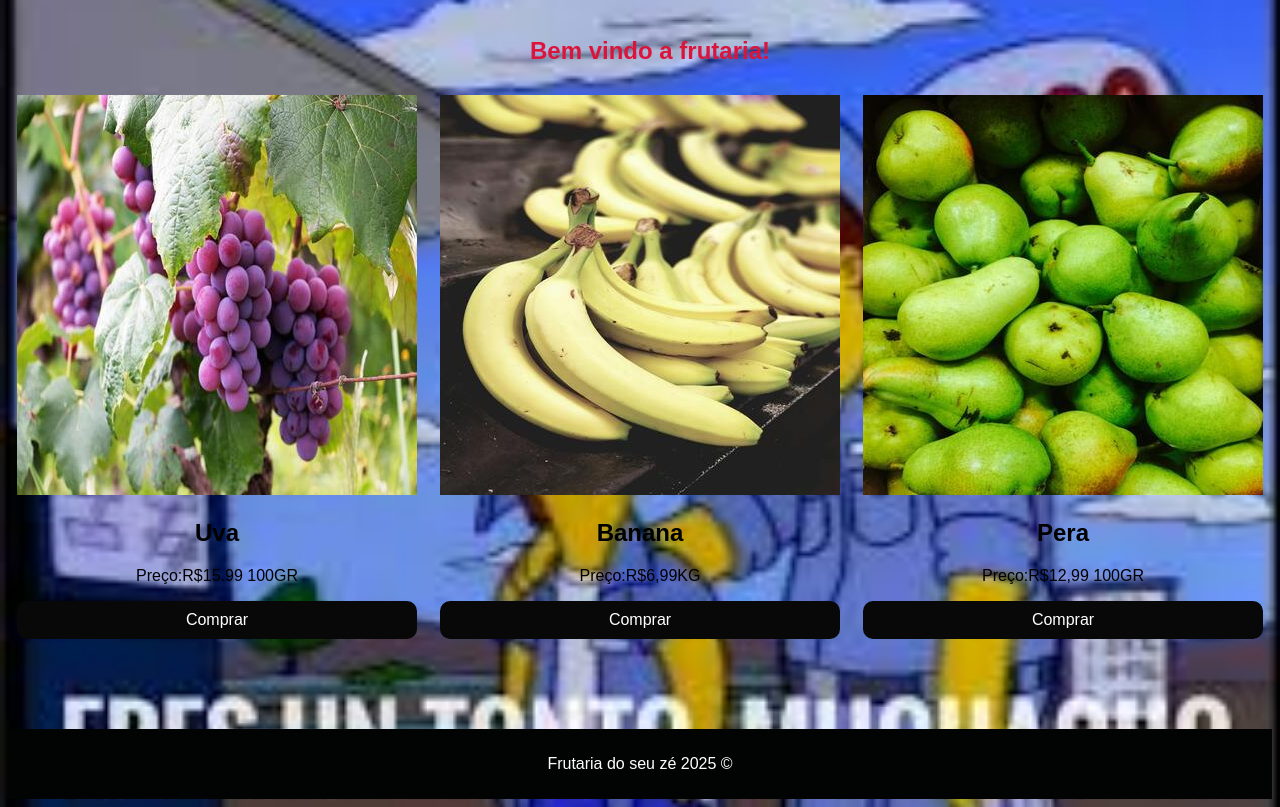
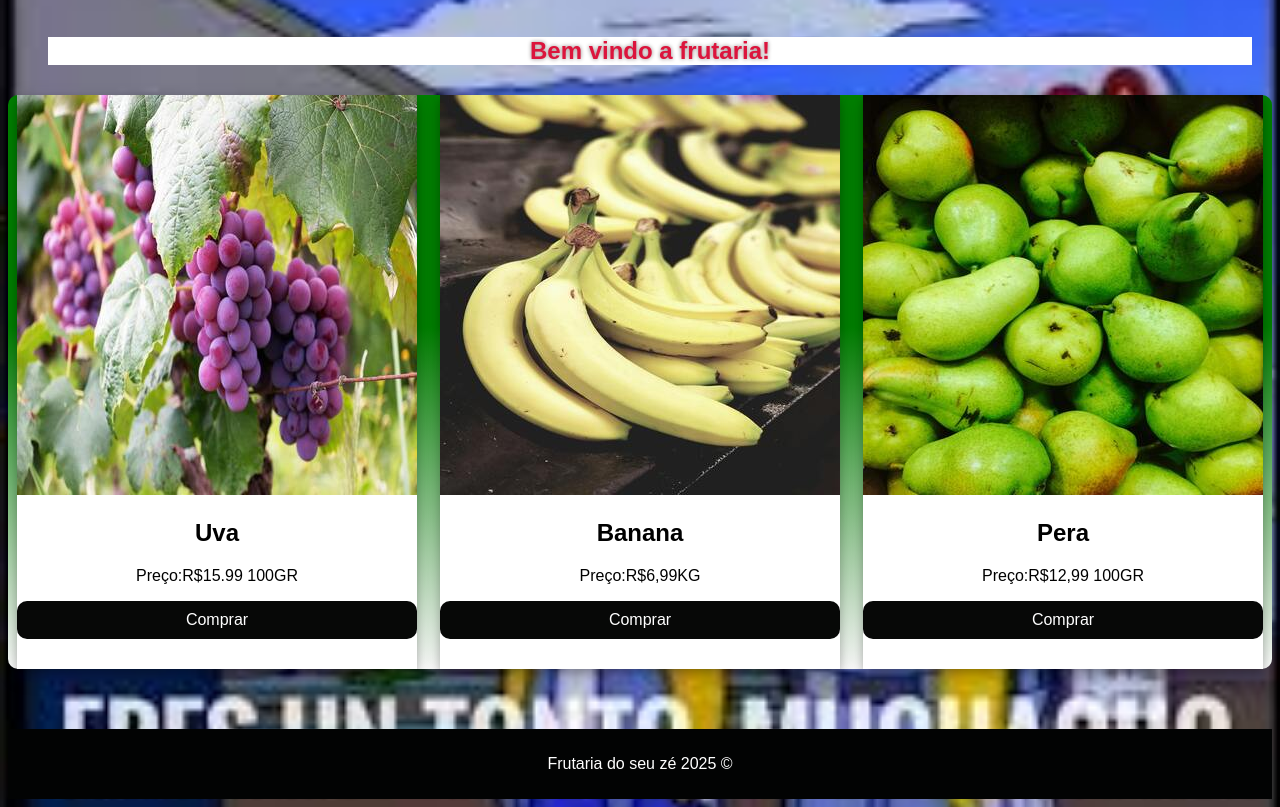
Before and after one commit to Jhonmerlin/Frutaria, a plain HTML site: page index.html in a window 1280 px wide. Shown: the part 69-876 px from the top of the page. Drawn offline with Linux system fonts and the light colour scheme; files whose address does not match are found by name.

Commit message:
boxes-contrastes

```diff
--- a/css/style.css
+++ b/css/style.css
@@ -1,5 +1,5 @@
 body {
-    background-color:#2FC968;
+    background-color: green;
     font-family: Arial, Helvetica, sans-serif;
     /*Boa prática adicionar uma fonte no body */
 }
@@ -33,7 +33,8 @@ a {
     text-align: center;
     color: crimson;
     margin: 40px 20px 20px 40px;
-
+    background-color: white;
+    text-shadow: 0 0 4px rgb(139, 131, 131);
 }
 
 
@@ -55,6 +56,7 @@ footer {
 }
 
 .produtos{ /*Lista dos produtos */
+    background-image: linear-gradient(to top,white,green 60%);
     display: flex;
     gap: 5px;
     flex-direction: row;
@@ -65,9 +67,11 @@ footer {
     margin-top: 30px;
 
 }
-.frutas{
+.frutas{ /*Layout de exibição das frutas, com efeito de card para distanciar da cor do fundo */
     display: block;
     text-align: center;
+    background:white;
+    box-shadow:0 4px 8px 0 rgba(0,0,0,0.2), 0 6px 20px 0 rgba(0,0,0,0.19);
 }
 
 .frutas:hover{
```
Also changed, not shown: index.html (+1 -1 lines).
